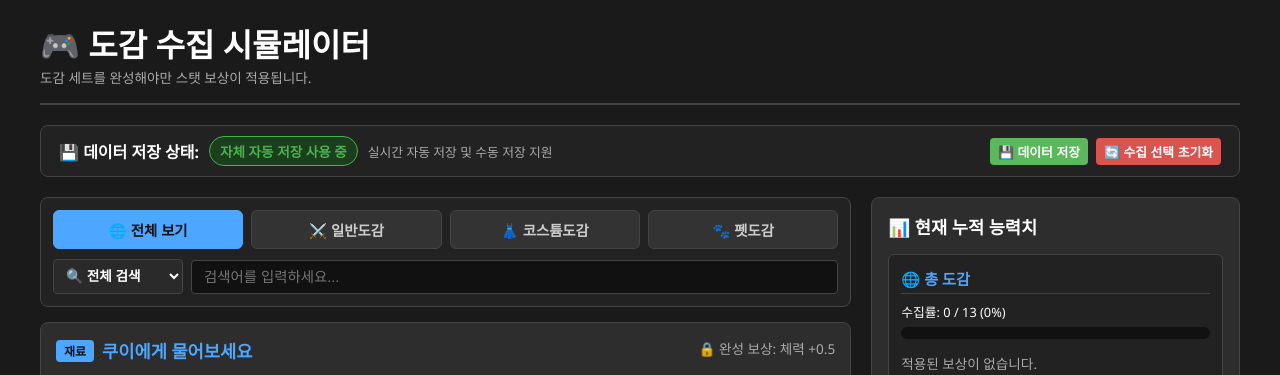
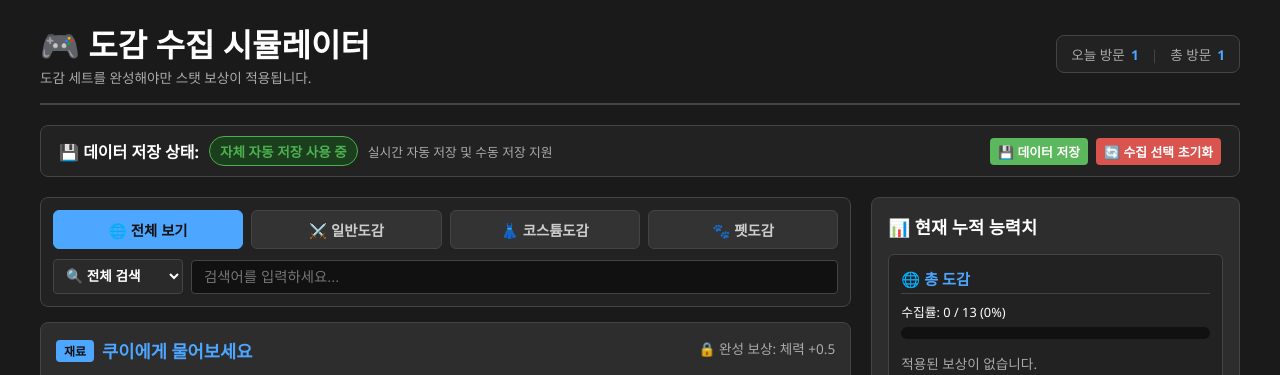
Before and after one commit to lalavii-ganesha/collect-book, a plain HTML site: page index.html in a window 1280 px wide. Shown: the top 375 px of the page. Drawn offline with Linux system fonts and the light colour scheme.

```diff
--- a/index.html
+++ b/index.html
@@ -37,6 +37,33 @@
             align-items: center;
             padding-bottom: 15px;
             border-bottom: 2px solid var(--border-color);
+        }
+
+        /* 방문자 카운터 스타일 */
+        .visitor-counter {
+            display: flex;
+            align-items: center;
+            gap: 12px;
+            background: #222;
+            padding: 8px 14px;
+            border-radius: 8px;
+            border: 1px solid var(--border-color);
+            font-size: 0.85rem;
+        }
+
+        .visitor-item {
+            display: flex;
+            align-items: center;
+            gap: 6px;
+        }
+
+        .visitor-label {
+            color: var(--text-dim);
+        }
+
+        .visitor-value {
+            color: var(--accent-color);
+            font-weight: bold;
         }
 
         .save-status-panel {
@@ -328,6 +355,18 @@
             <h1 style="margin: 0;">🎮 도감 수집 시뮬레이터</h1>
             <span style="font-size: 0.85rem; color: var(--text-dim);">도감 세트를 완성해야만 스탯 보상이 적용됩니다.</span>
         </div>
+        <!-- 우측 상단 방문자 카운터 -->
+        <div class="visitor-counter">
+            <div class="visitor-item">
+                <span class="visitor-label">오늘 방문</span>
+                <span class="visitor-value" id="todayVisitCount">0</span>
+            </div>
+            <span style="color: #444;">|</span>
+            <div class="visitor-item">
+                <span class="visitor-label">총 방문</span>
+                <span class="visitor-value" id="totalVisitCount">0</span>
+            </div>
+        </div>
     </header>
 
     <!-- [자체 자동 저장 상태 및 수동 저장 패널] -->
@@ -417,6 +456,40 @@
 <div id="toastNotification" class="toast-notification">💾 저장되었습니다!</div>
 
 <script>
+    /* ===================================================
+       [방문자 카운트 로직]
+    =================================================== */
+    function initVisitorCounter() {
+        const todayStr = new Date().toISOString().slice(0, 10); // YYYY-MM-DD
+        const lastVisitDate = localStorage.getItem("visit_last_date");
+
+        let totalVisits = parseInt(localStorage.getItem("visit_total_count") || "0", 10);
+        let todayVisits = parseInt(localStorage.getItem("visit_today_count") || "0", 10);
+
+        // 날짜가 변경된 경우 오늘 방문자 카운트 0으로 초기화
+        if (lastVisitDate !== todayStr) {
+            todayVisits = 0;
+            localStorage.setItem("visit_last_date", todayStr);
+        }
+
+        // 브라우저 세션당 1회 카운팅 (페이지 새로고침 시 중복 누적 방지)
+        if (!sessionStorage.getItem("visited_in_session")) {
+            sessionStorage.setItem("visited_in_session", "true");
+            todayVisits += 1;
+            totalVisits += 1;
+
+            localStorage.setItem("visit_today_count", todayVisits.toString());
+            localStorage.setItem("visit_total_count", totalVisits.toString());
+        }
+
+        // UI에 카운트 표출
+        const todayEl = document.getElementById("todayVisitCount");
+        const totalEl = document.getElementById("totalVisitCount");
+
+        if (todayEl) todayEl.innerText = todayVisits.toLocaleString();
+        if (totalEl) totalEl.innerText = totalVisits.toLocaleString();
+    }
+
     /* ===================================================
        [도감 수집 시뮬레이터 메인 로직]
     =================================================== */
@@ -687,8 +760,9 @@
         updateSectionUI(petStats, "progressTextPet", "progressBarPet", "statListPet");
     }
 
-    // 앱 실행 시 외부 JSON 데이터 로드
+    // 앱 실행 시 외부 JSON 데이터 로드 및 방문자 카운터 시작
     loadSavedData();
+    initVisitorCounter();
 </script>
 
 </body>
```
